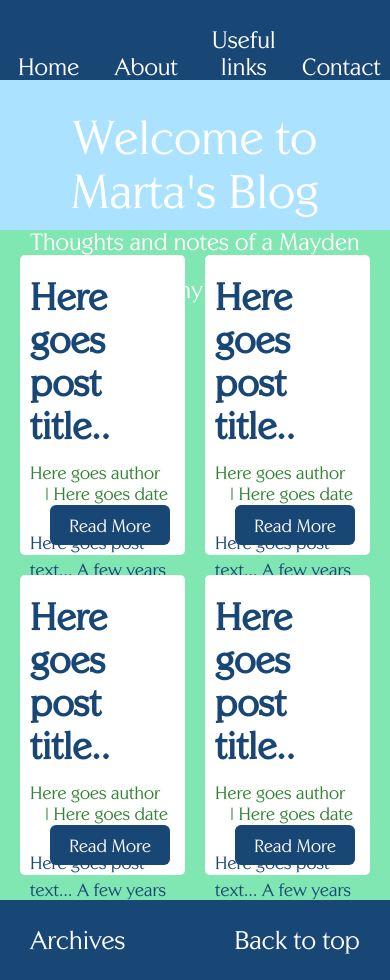
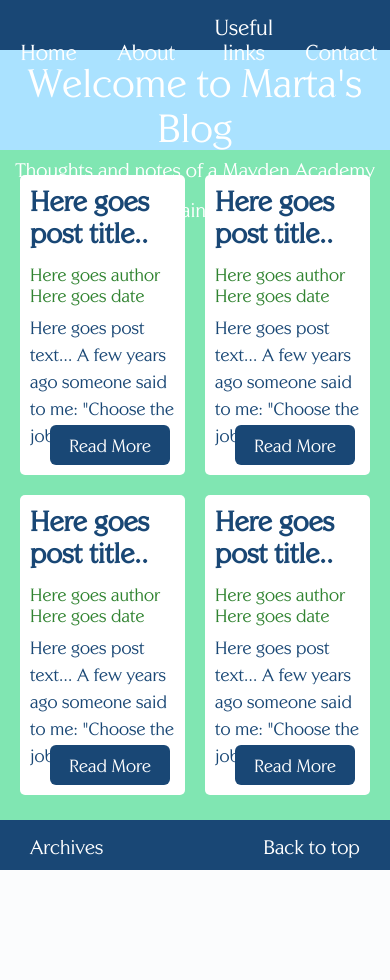
Before and after one commit to MartaPleszynska/my_blog, a PHP site: page /mybloghome.html in a window 390 px wide. After the commit the page ends 870 px from the top, so only its background shows below. Run offline with PHP 8.4, Linux system fonts and the light colour scheme.

Commit message:
making site more responsive

```diff
--- a/mediaq.css
+++ b/mediaq.css
@@ -13,7 +13,57 @@
   }
 }
 @media(max-width:680px)  {
-  .mytitle{
-    font-size: ;
+  .mymenuitem a {
+    font-size: 22px;
+  }
+  .mymenuitem a:hover {
+    font-size: 28px;
+    line-height: 20px;
+  }
+  .myposttitlesmaller {
+    font-size: 28px;
+  }
+  .mypostinfo {
+    display: block;
+    padding-bottom: 8px;
+  }
+  .mypostdatesmaller{
+    display:block;
+    margin-left: 0;
+  }
+  .mypostdatesmaller:before{
+    display:none;
   }
 }
+@media(max-width:640px) {
+  .mynavbar {
+    width: 100%;
+    height: 50px;
+  }
+  .mymenuitem {
+    padding-top: 15px;
+  }
+  .mytitle {
+    height: 100px;
+    padding-top: 10px;
+    font-size: 40px;
+  }
+  .mytitle p {
+    font-size: 20px;
+  }
+  .abouttitle {
+    padding-top: 30px;
+  }
+  .linkstitle {
+    font-size: 26px;
+    padding-top: 18px;
+  }
+  .contacttitle {
+    font-size: 26px;
+    padding-top: 18px;
+  }
+  .myfooter {
+    height: 50px;
+    padding-top: 15px;
+    font-size: 20px;
+}
--- a/mybloghome.html
+++ b/mybloghome.html
@@ -28,10 +28,10 @@
   <div class="mycontenthome">
     <div class="shortpost">
       <div class="mypostheader">
-        <h1 class="myposttitle">Here goes post title..</h1>
+        <h1 class="myposttitle myposttitlesmaller">Here goes post title..</h1>
         <div class="mypostinfo">
           <p class="mypostauthor">Here goes author</b>
-          <p class="mypostdate">Here goes date</b>
+          <p class="mypostdate mypostdatesmaller">Here goes date</b>
         </div>
       </div>
 
@@ -44,10 +44,10 @@
   <div class="mycontenthome">
     <div class="shortpost">
       <div class="mypostheader">
-        <h1 class="myposttitle">Here goes post title..</h1>
+        <h1 class="myposttitle myposttitlesmaller">Here goes post title..</h1>
         <div class="mypostinfo">
           <p class="mypostauthor">Here goes author</b>
-          <p class="mypostdate">Here goes date</b>
+          <p class="mypostdate mypostdatesmaller">Here goes date</b>
         </div>
       </div>
 
@@ -60,10 +60,10 @@
   <div class="mycontenthome">
     <div class="shortpost">
       <div class="mypostheader">
-        <h1 class="myposttitle">Here goes post title..</h1>
+        <h1 class="myposttitle myposttitlesmaller">Here goes post title..</h1>
         <div class="mypostinfo">
           <p class="mypostauthor">Here goes author</b>
-          <p class="mypostdate">Here goes date</b>
+          <p class="mypostdate mypostdatesmaller">Here goes date</b>
         </div>
       </div>
 
@@ -76,10 +76,10 @@
   <div class="mycontenthome">
     <div class="shortpost">
       <div class="mypostheader">
-        <h1 class="myposttitle">Here goes post title..</h1>
+        <h1 class="myposttitle myposttitlesmaller">Here goes post title..</h1>
         <div class="mypostinfo">
           <p class="mypostauthor">Here goes author</b>
-          <p class="mypostdate">Here goes date</b>
+          <p class="mypostdate mypostdatesmaller">Here goes date</b>
         </div>
       </div>
 
--- a/mycss.css
+++ b/mycss.css
@@ -19,7 +19,7 @@ body{
     width: 100%;
     height: 150px;
     text-align: center;
-    padding-top: 30px;
+    padding: 30px 10px 0px 10px;
     font-size: 48px;
     color: #FFFFFF;
 }
@@ -91,7 +91,7 @@ font-size: 38px;
 .shortpost{
   border-radius: 5px;
   background-color: #FFFFFF;
-  padding: 10px;
+  padding: 10px 10px 60px 10px;
   min-height: 300px;
   max-height: 300px;
   position: relative;
@@ -141,9 +141,6 @@ font-size: 38px;
   color: #AAE2FF;
   text-decoration: underline;
 }
-.mypostheader {
-  margin: 10px 0 10px 0;
-}
 .myposttitle{
   color: #194775;
   font-size: 38px;
@@ -164,7 +161,6 @@ font-size: 38px;
   content: " | "
 }
 .mypostcontent p{
-  margin-bottom: 10px;
   color: #194775;
   font-size: 18px;
   line-height: 1.5;
@@ -187,11 +183,10 @@ font-size: 38px;
 .readmorebtn:hover{
   color: #AAE2FF;
 }
-.excerpt{
+.excerpt {
 overflow: hidden;
 text-overflow: ellipsis;
-max-height: 80px;
-
+max-height: 140px;
 }
 .excerpt::after{
   content: "..."
```
